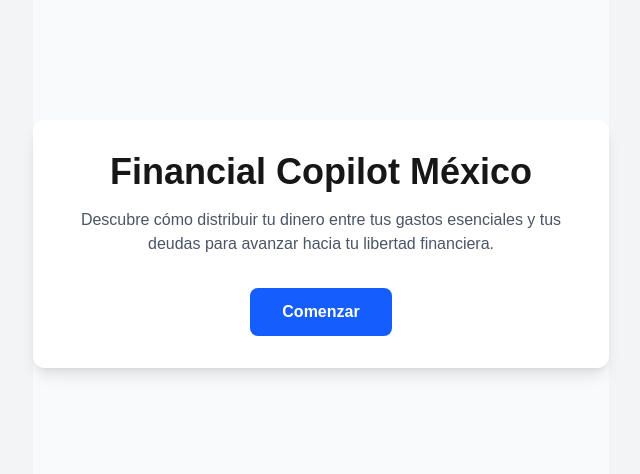
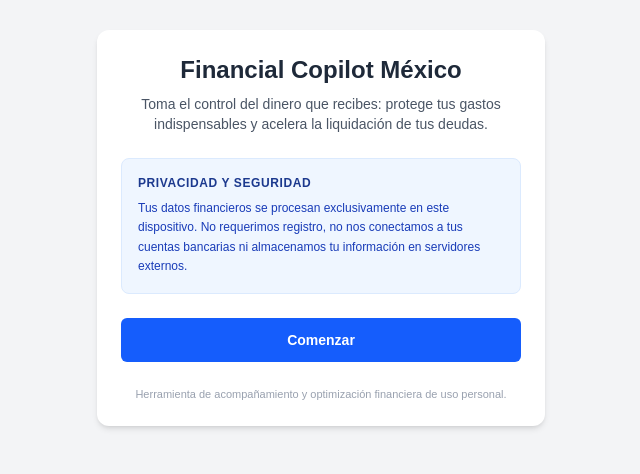
Before and after one commit to fjcs1980/financial-copilot-mexico, a Next.js app: page / in a window 1280 px wide. Shown: the part 172-646 px from the top of the page, without its empty margins (319-959 px from the left). Built offline with nearby package versions, Linux system fonts and the light colour scheme.

Commit message:
Mission 18: Integrate scope and privacy notice

```diff
--- a/components/ResultsScreen.tsx
+++ b/components/ResultsScreen.tsx
@@ -33,6 +33,7 @@ export const ResultsScreen: React.FC<ResultsScreenProps> = ({
         </p>
       </div>
 
+      {/* Resumen del dinero protegido y disponible */}
       <div className="grid grid-cols-2 sm:grid-cols-4 gap-3 bg-gray-50 p-4 rounded-lg border border-gray-200 text-center">
         <div>
           <span className="block text-xs text-gray-500">Ingreso</span>
@@ -52,15 +53,17 @@ export const ResultsScreen: React.FC<ResultsScreenProps> = ({
         </div>
       </div>
 
+      {/* Estado: No hay dinero para deuda */}
       {status === 'NO_MONEY_FOR_DEBT' && (
         <div className="p-4 bg-amber-50 border-l-4 border-amber-500 rounded-r-md">
           <h3 className="font-semibold text-amber-800 text-sm">Prioridad: Proteger tus necesidades esenciales</h3>
           <p className="text-xs text-amber-700 mt-1">
-            Tus gastos básicos cubren la totalidad de tu ingreso en este ciclo. Protege primero tu sustento antes de realizar pagos de deuda.
+            Tus gastos básicos y colchón de emergencia cubren la totalidad de tu ingreso en este ciclo. Protege primero tu sustento antes de realizar pagos de deuda.
           </p>
         </div>
       )}
 
+      {/* Estado: No alcanza para mínimos */}
       {status === 'MINIMUMS_NOT_COVERED' && (
         <div className="p-4 bg-amber-50 border-l-4 border-amber-500 rounded-r-md">
           <h3 className="font-semibold text-amber-800 text-sm">Mínimos requeridos no cubiertos</h3>
@@ -70,6 +73,7 @@ export const ResultsScreen: React.FC<ResultsScreenProps> = ({
         </div>
       )}
 
+      {/* Estado: Plan disponible */}
       {status === 'PAYMENT_PLAN_AVAILABLE' && (
         <div className="p-4 bg-emerald-50 border-l-4 border-emerald-500 rounded-r-md">
           <h3 className="font-semibold text-emerald-800 text-sm">Plan de pago optimizado</h3>
@@ -79,6 +83,7 @@ export const ResultsScreen: React.FC<ResultsScreenProps> = ({
         </div>
       )}
 
+      {/* Tabla de recomendaciones */}
       <div className="space-y-3">
         <h3 className="font-semibold text-gray-700 text-sm">Distribución por Deuda</h3>
         <div className="overflow-x-auto">
@@ -111,6 +116,7 @@ export const ResultsScreen: React.FC<ResultsScreenProps> = ({
         </div>
       </div>
 
+      {/* Acciones */}
       <div className="flex justify-between pt-4 border-t">
         <button
           type="button"
@@ -127,6 +133,13 @@ export const ResultsScreen: React.FC<ResultsScreenProps> = ({
           Nuevo Cálculo
         </button>
       </div>
+
+      {/* Aviso de Privacidad y Alcance Educativo */}
+      <div className="pt-2 text-center border-t border-gray-100">
+        <p className="text-[11px] text-gray-400">
+          Aviso: Esta propuesta es un ejercicio matemático optimizado para uso personal y educativo. Los cálculos se ejecutan localmente en tu navegador.
+        </p>
+      </div>
     </div>
   );
 };
--- a/components/WelcomeScreen.tsx
+++ b/components/WelcomeScreen.tsx
@@ -1,29 +1,41 @@
+import React from 'react';
+
 interface WelcomeScreenProps {
   onStart: () => void;
 }
 
-export default function WelcomeScreen({
-  onStart,
-}: WelcomeScreenProps) {
+export default function WelcomeScreen({ onStart }: WelcomeScreenProps) {
   return (
-    <main className="min-h-screen flex items-center justify-center bg-gray-50">
-      <div className="max-w-xl w-full bg-white shadow-lg rounded-xl p-8 text-center">
-        <h1 className="text-4xl font-bold mb-4">
+    <div className="max-w-md w-full bg-white rounded-xl shadow-md p-6 space-y-6 text-center">
+      <div className="space-y-2">
+        <h1 className="text-2xl font-bold text-gray-800">
           Financial Copilot México
         </h1>
+        <p className="text-sm text-gray-600">
+          Toma el control del dinero que recibes: protege tus gastos indispensables y acelera la liquidación de tus deudas.
+        </p>
+      </div>
 
-        <p className="text-gray-600 mb-8">
-          Descubre cómo distribuir tu dinero entre tus gastos esenciales y tus
-          deudas para avanzar hacia tu libertad financiera.
+      <div className="bg-blue-50 border border-blue-100 rounded-lg p-4 text-left space-y-2">
+        <h3 className="text-xs font-semibold text-blue-900 uppercase tracking-wider">
+          Privacidad y Seguridad
+        </h3>
+        <p className="text-xs text-blue-800 leading-relaxed">
+          Tus datos financieros se procesan exclusivamente en este dispositivo. No requerimos registro, no nos conectamos a tus cuentas bancarias ni almacenamos tu información en servidores externos.
         </p>
+      </div>
 
       <button
+        type="button"
         onClick={onStart}
-          className="bg-blue-600 hover:bg-blue-700 text-white font-semibold py-3 px-8 rounded-lg"
+        className="w-full py-3 bg-blue-600 text-white rounded-md text-sm font-semibold hover:bg-blue-700 transition cursor-pointer"
       >
         Comenzar
       </button>
+
+      <p className="text-[11px] text-gray-400">
+        Herramienta de acompañamiento y optimización financiera de uso personal.
+      </p>
     </div>
-    </main>
   );
 }
```
Lines whose indentation alone changed are shown as unchanged.
